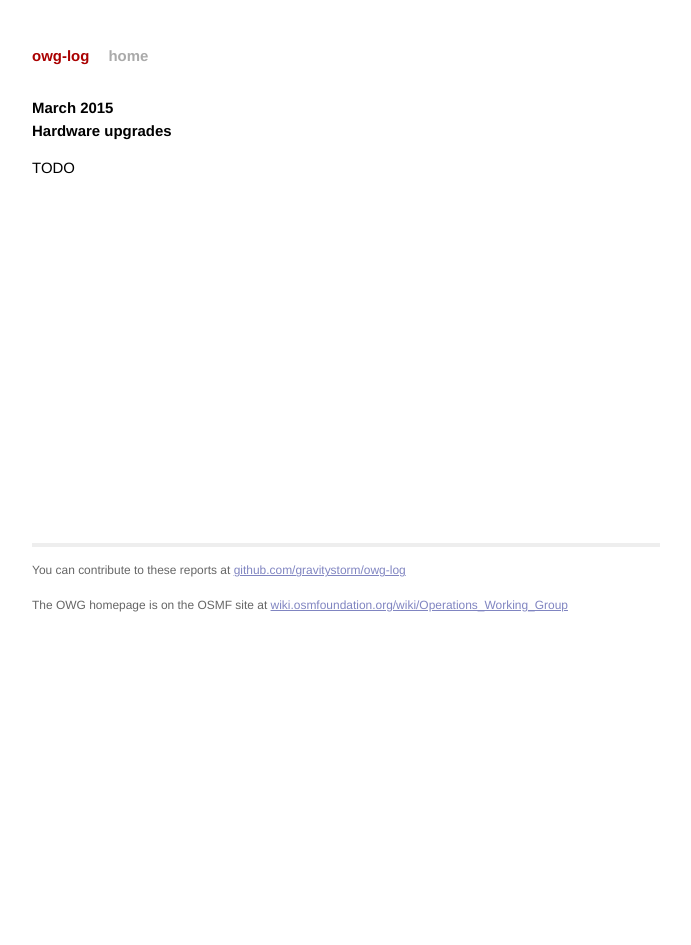
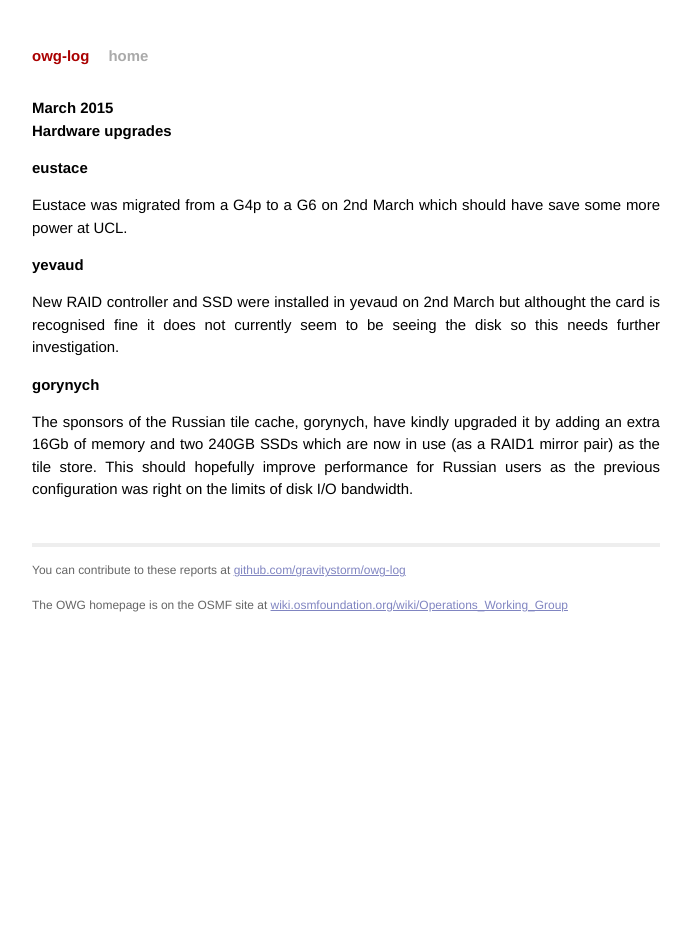
Before and after one commit to openstreetmap/owg-website, a Jekyll site: the page built from _posts/2015-03-01-march.md, in a window 1280 px wide. Shown: the whole page, without its empty margins (294-985 px from the left). Built offline with Jekyll 4.4.1, drawn with Linux system fonts in a browser that asks for light colours; Markdown is read by kramdown in place of the engine named in the settings.

Commit message:
Update 2015-03-01-march.md

```diff
--- a/_posts/2015-03-01-march.md
+++ b/_posts/2015-03-01-march.md
@@ -6,4 +6,14 @@ date:   2015-03-31 23:59:59
 
 # Hardware upgrades
 
-TODO
+## eustace
+
+Eustace was migrated from a G4p to a G6 on 2nd March which should have save some more power at UCL.
+
+## yevaud
+
+New RAID controller and SSD were installed in yevaud on 2nd March but althought the card is recognised fine it does not currently seem to be seeing the disk so this needs further investigation.
+
+## gorynych
+
+The sponsors of the Russian tile cache, gorynych, have kindly upgraded it by adding an extra 16Gb of memory and two 240GB SSDs which are now in use (as a RAID1 mirror pair) as the tile store. This should hopefully improve performance for Russian users as the previous configuration was right on the limits of disk I/O bandwidth.
```
